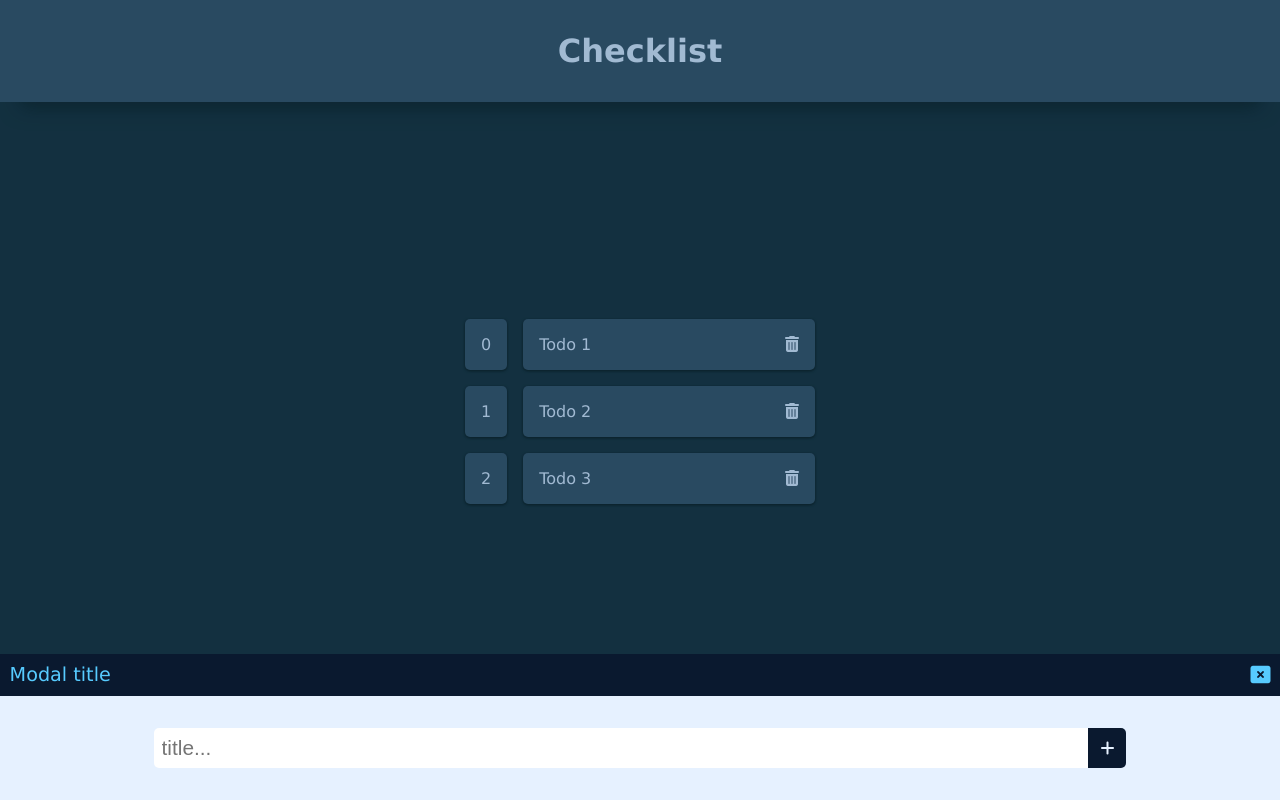
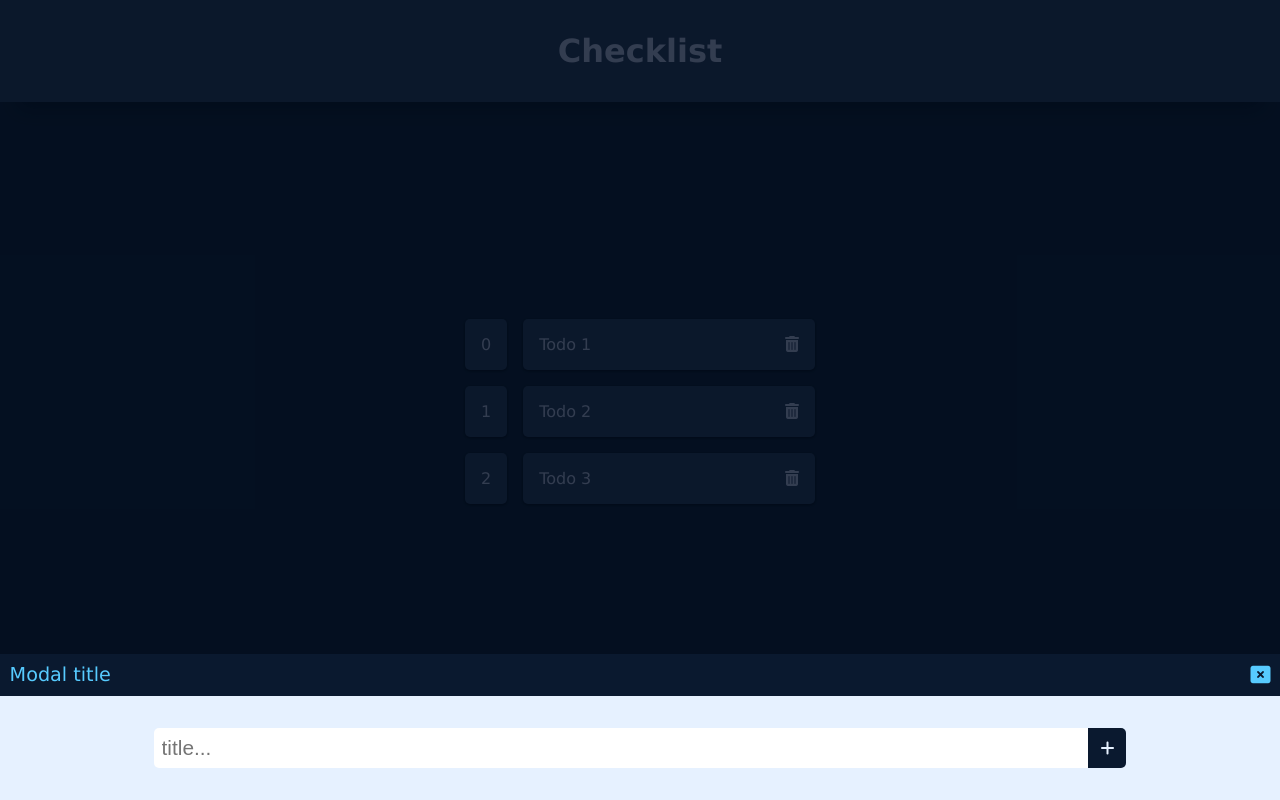
Before and after one commit to johnLexicon/fej22-vue-lab3, a Vue app: page / in a window 1280 px wide. Built offline with nearby package versions, Linux system fonts and the light colour scheme.

Commit message:
Changed modal backdrop color.

```diff
--- a/src/views/Modal.vue
+++ b/src/views/Modal.vue
@@ -44,7 +44,7 @@ export default {
   position: absolute;
   inset: 0;
   height: 100vh;
-  background-color: var(--green-tint);
+  background-color: var(--navy-shadow);
   display: flex;
   align-items: flex-end;
 }
```
